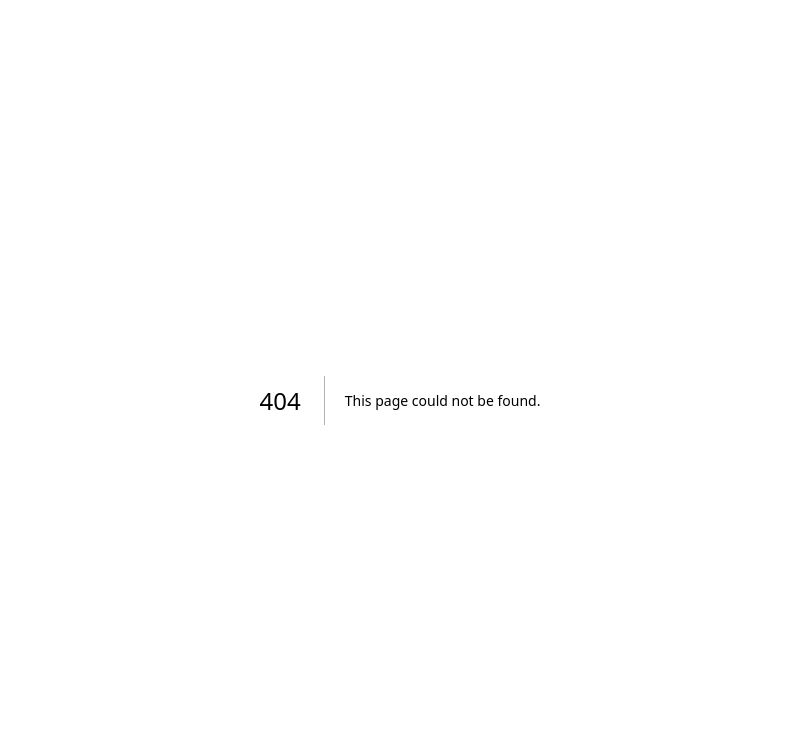
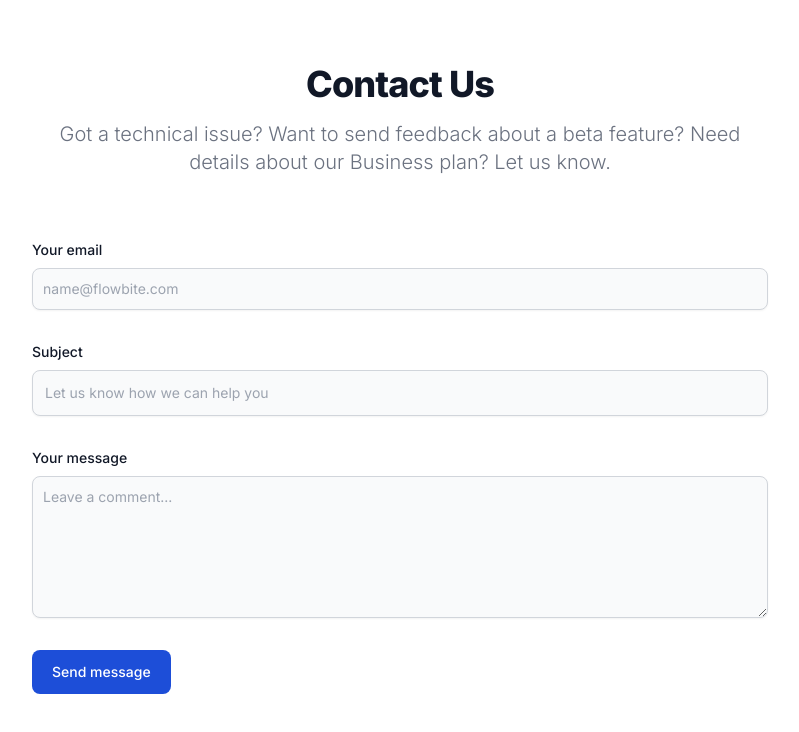
Before and after one commit to ArziBlack/Dice-Mart, a Next.js app: page /contact in a window 1280 px wide. Before the commit this address had no page. Shown: the top 732 px of the page, without its empty margins (240-1039 px from the left). Built offline with nearby package versions, Linux system fonts and the light colour scheme.

Commit message:
feat: added pages...

```diff
--- /dev/null
+++ b/app/about-us/page.tsx
@@ -0,0 +1,7 @@
+import React from "react";
+
+const AboutUs = () => {
+  return <div>AboutUs</div>;
+};
+
+export default AboutUs;
--- a/app/components/Landing/Hero_1.tsx
+++ b/app/components/Landing/Hero_1.tsx
@@ -3,7 +3,7 @@ import React from "react";
 
 const Hero_1 = () => {
   return (
-    <section className="bg-white py-8 antialiased dark:bg-gray-900 md:py-16">
+    <section className="bg-white py-8 antialiased dark:bg-black-900 md:py-16">
       <div className="mx-auto grid max-w-screen-xl px-4 pb-8 md:grid-cols-12 lg:gap-12 lg:pb-16 xl:gap-0 pt-20">
         <div className="content-center justify-self-start md:col-span-7 md:text-start">
           <h1 className="mb-4 text-4xl font-extrabold leading-none tracking-tight dark:text-white md:max-w-2xl md:text-5xl xl:text-6xl">
--- a/app/components/Landing/NewsLetter.tsx
+++ b/app/components/Landing/NewsLetter.tsx
@@ -1,35 +1,49 @@
-import React from 'react'
+import React from "react";
 import Image from "next/image";
-import { FaMessage } from 'react-icons/fa6';
+import { FaMessage } from "react-icons/fa6";
 
 const NewsLetter = () => {
   return (
-    <div className='px-7 w-full bg-[#00172E]'>
+    <div className="px-7 w-full bg-[#00172E]">
       <div className="bg-dark text-white py-5 grid grid-cols-3 gap-3">
         <div className="flex items-start self-start">
-          <Image src="/assets/dice-logo.png" height="100" width={250} alt="logo" className="h-full w-full"/>
+          <Image
+            src="/assets/dice-logo.png"
+            height="100"
+            width={250}
+            alt="logo"
+            className="h-full w-full"
+          />
         </div>
         <div></div>
         <div className="text-lg flex flex-col">
-          <div className='flex flex-col'>
-            <h2 className='py-2'>NEED BLACK DICE ?</h2>
-            <span className='py-2 text-sm'>Subscribe to our newsletter to get updates on our latest offers!</span>
+          <div className="flex flex-col">
+            <h2 className="py-2">NEED BLACK DICE ?</h2>
+            <span className="py-2 text-sm">
+              Subscribe to our newsletter to get updates on our latest offers!
+            </span>
           </div>
           <div className="flex items-center justify-center border my-3 px-3 py-2 rounded-md bg-white text-stone-500">
-            <FaMessage  className=""/>
-            <input placeholder="Your Email..." className="bg-transparent w-full outline-none text-xs  pl-2"/>
+            <FaMessage className="" />
+            <input
+              placeholder="Your Email..."
+              className="bg-transparent w-full outline-none text-xs  pl-2"
+            />
           </div>
-          <div className="flex py-3">
-            <input type="checkbox" name="" id="" />
-            <div className='flex flex-wrap text-sm pl-3'>
-              <span>I agree to Black dice Privacy and Cookie Policy.<br/> You can unsubscribe from newsletters at any time</span>
+          <div className="flex py-3 items-start">
+            <input type="checkbox" name="" id="" className="mt-1" />
+            <div className="flex flex-wrap text-sm pl-3">
+              <span>
+                I agree to Black dice Privacy and Cookie Policy.
+                <br /> You can unsubscribe from newsletters at any time
+              </span>
               <span>I accept the Legal Terms</span>
             </div>
           </div>
         </div>
       </div>
     </div>
-  )
-}
+  );
+};
 
-export default NewsLetter
+export default NewsLetter;
--- a/app/components/Landing/TodayDeals.tsx
+++ b/app/components/Landing/TodayDeals.tsx
@@ -4,15 +4,15 @@ import { FaCaretRight } from "react-icons/fa";
 
 const TodayDeals = () => {
   return (
-    <div className="px-7 flex flex-col">
-      <div className="flex items-center justify-between py-3 px-5 w-full bg-[#00468B] text-white">
+    <div className="flex flex-col pt-10">
+      <div className="flex items-center justify-between py-3 px-5 w-full bg-[#00468B] max-w-screen-xl mx-auto text-white">
         <h2>Today Deals</h2>
         <div className="flex items-center">
           <span className="pr-2">See All</span>
           <FaCaretRight />
         </div>
       </div>
-      <div className="grid grid-cols-4 gap-4 mt-4">
+      <div className="grid grid-cols-4 gap-4 mt-4 max-w-screen-xl mx-auto">
         <div className="bg-white flex rounded-md w-full">
           <div className="w-28 h-28 rounded-md bg-[#55A4B2] w-1/3">
             <img
@@ -25,9 +25,13 @@ const TodayDeals = () => {
             <h2 className="font-[800]">Galaxy Note 5 pro</h2>
             <div className="flex w-full justify-between items-center">
               <span className="font-[800]">$14,000</span>
-              <span className="p-1 bg-stone-500 px-3 rounded-2xl text-white">-24%</span>
+              <span className="p-1 bg-stone-500 px-3 rounded-2xl text-white">
+                -24%
+              </span>
             </div>
-            <span className="text-stone-500"><s>70,000</s></span>
+            <span className="text-stone-500">
+              <s>70,000</s>
+            </span>
           </div>
         </div>
         <div className="bg-white flex rounded-md w-full">
@@ -42,9 +46,13 @@ const TodayDeals = () => {
             <h2 className="font-[800]">Galaxy Note 5 pro</h2>
             <div className="flex w-full justify-between items-center">
               <span className="font-[800]">$14,000</span>
-              <span className="p-1 bg-stone-500 px-3 rounded-2xl text-white">-24%</span>
+              <span className="p-1 bg-stone-500 px-3 rounded-2xl text-white">
+                -24%
+              </span>
             </div>
-            <span className="text-stone-500"><s>70,000</s></span>
+            <span className="text-stone-500">
+              <s>70,000</s>
+            </span>
           </div>
         </div>
         <div className="bg-white flex rounded-md w-full">
@@ -59,9 +67,13 @@ const TodayDeals = () => {
             <h2 className="font-[800]">Galaxy Note 5 pro</h2>
             <div className="flex w-full justify-between items-center">
               <span className="font-[800]">$14,000</span>
-              <span className="p-1 bg-stone-500 px-3 rounded-2xl text-white">-24%</span>
+              <span className="p-1 bg-stone-500 px-3 rounded-2xl text-white">
+                -24%
+              </span>
             </div>
-            <span className="text-stone-500"><s>70,000</s></span>
+            <span className="text-stone-500">
+              <s>70,000</s>
+            </span>
           </div>
         </div>
         <div className="bg-white flex rounded-md w-full">
@@ -76,9 +88,13 @@ const TodayDeals = () => {
             <h2 className="font-[800]">Galaxy Note 5 pro</h2>
             <div className="flex w-full justify-between items-center">
               <span className="font-[800]">$14,000</span>
-              <span className="p-1 bg-stone-500 px-3 rounded-2xl text-white">-24%</span>
+              <span className="p-1 bg-stone-500 px-3 rounded-2xl text-white">
+                -24%
+              </span>
             </div>
-            <span className="text-stone-500"><s>70,000</s></span>
+            <span className="text-stone-500">
+              <s>70,000</s>
+            </span>
           </div>
         </div>
         <div className="bg-white flex rounded-md w-full">
@@ -93,9 +109,13 @@ const TodayDeals = () => {
             <h2 className="font-[800]">Galaxy Note 5 pro</h2>
             <div className="flex w-full justify-between items-center">
               <span className="font-[800]">$14,000</span>
-              <span className="p-1 bg-stone-500 px-3 rounded-2xl text-white">-24%</span>
+              <span className="p-1 bg-stone-500 px-3 rounded-2xl text-white">
+                -24%
+              </span>
             </div>
-            <span className="text-stone-500"><s>70,000</s></span>
+            <span className="text-stone-500">
+              <s>70,000</s>
+            </span>
           </div>
         </div>
         <div className="bg-white flex rounded-md w-full">
@@ -110,9 +130,13 @@ const TodayDeals = () => {
             <h2 className="font-[800]">Galaxy Note 5 pro</h2>
             <div className="flex w-full justify-between items-center">
               <span className="font-[800]">$14,000</span>
-              <span className="p-1 bg-stone-500 px-3 rounded-2xl text-white">-24%</span>
+              <span className="p-1 bg-stone-500 px-3 rounded-2xl text-white">
+                -24%
+              </span>
             </div>
-            <span className="text-stone-500"><s>70,000</s></span>
+            <span className="text-stone-500">
+              <s>70,000</s>
+            </span>
           </div>
         </div>
         <div className="bg-white flex rounded-md w-full">
@@ -127,9 +151,13 @@ const TodayDeals = () => {
             <h2 className="font-[800]">Galaxy Note 5 pro</h2>
             <div className="flex w-full justify-between items-center">
               <span className="font-[800]">$14,000</span>
-              <span className="p-1 bg-stone-500 px-3 rounded-2xl text-white">-24%</span>
+              <span className="p-1 bg-stone-500 px-3 rounded-2xl text-white">
+                -24%
+              </span>
             </div>
-            <span className="text-stone-500"><s>70,000</s></span>
+            <span className="text-stone-500">
+              <s>70,000</s>
+            </span>
           </div>
         </div>
         <div className="bg-white flex rounded-md w-full">
@@ -144,9 +172,13 @@ const TodayDeals = () => {
             <h2 className="font-[800]">Galaxy Note 5 pro</h2>
             <div className="flex w-full justify-between items-center">
               <span className="font-[800]">$14,000</span>
-              <span className="p-1 bg-stone-500 px-3 rounded-2xl text-white">-24%</span>
+              <span className="p-1 bg-stone-500 px-3 rounded-2xl text-white">
+                -24%
+              </span>
             </div>
-            <span className="text-stone-500"><s>70,000</s></span>
+            <span className="text-stone-500">
+              <s>70,000</s>
+            </span>
           </div>
         </div>
       </div>
--- a/app/components/Landing/navbar_2.tsx
+++ b/app/components/Landing/navbar_2.tsx
@@ -4,48 +4,84 @@ import Dropdown from "../dropdown";
 import CheckoutDropdown from "../checkout-dd";
 import { navLinks } from "@/app/utils/links";
 import Link from "next/link";
+import { FaBars, FaTimes } from "react-icons/fa";
 
 const Navbar_2 = () => {
-  const [open, _] = useState(false);
+  const [open, setOpen] = useState(false);
+
   return (
-    <header className="max-w-screen">
+    <header className="w-full">
       <nav className="fixed top-0 right-0 left-0 w-screen z-50">
         <div
-          className={`bg-background/50 backdrop-blur-md border border-border rounded-lg p-4 shadow-lg lg:px-6 py-2.5 mt-2 dark:bg-background/50 flex ${
-            open && "flex-col"
-          } justify-between items-center md:mx-auto max-w-screen-xl`}
+          className={`bg-main-200 backdrop-blur-md border border-border rounded-lg p-4 shadow-lg lg:px-6 py-2.5 mt-2 dark:bg-main-600/50 flex justify-between items-center md:mx-auto max-w-screen-xl`}
         >
-          <div className="flex items-center space-x-8">
+          {/* Logo and Hamburger Menu */}
+          <div className="flex items-center justify-between w-full lg:w-auto">
             <div className="shrink-0">
               <Link href="/" className="flex items-center">
-                <span
-                  className={`self-center ${
-                    open && "pb-6"
-                  } text-base md:text-xl font-semibold whitespace-nowrap dark:text-white`}
-                >
+                <span className="text-base md:text-xl font-semibold whitespace-nowrap dark:text-white">
                   BLACK DICE
                 </span>
               </Link>
             </div>
-            <ul className="hidden lg:flex items-center justify-start gap-6 md:gap-8 py-3 sm:justify-center">
+            <button
+              className="text-gray-900 dark:text-white lg:hidden focus:outline-none"
+              onClick={() => setOpen(!open)}
+            >
+              {open ? (
+                <FaTimes className="h-6 w-6" />
+              ) : (
+                <FaBars className="h-6 w-6" />
+              )}
+            </button>
+          </div>
+
+          {/* Desktop Links */}
+          <ul
+            className={`hidden lg:flex items-center justify-start gap-6 md:gap-8 py-3`}
+          >
+            {navLinks.map((link, index) => (
+              <li key={index}>
+                <a
+                  href={link.path}
+                  title=""
+                  className="text-sm font-medium text-gray-900 hover:text-primary-700 dark:text-white dark:hover:text-primary-500"
+                >
+                  {link.name}
+                </a>
+              </li>
+            ))}
+          </ul>
+
+          {/* Right Section */}
+          <div className="hidden lg:flex items-center space-x-2">
+            <CheckoutDropdown />
+            <Dropdown />
+          </div>
+        </div>
+
+        {/* Mobile Menu */}
+        {open && (
+          <div className="lg:hidden bg-background/50 border border-border rounded-lg p-4 shadow-lg">
+            <ul className="flex flex-col gap-4">
               {navLinks.map((link, index) => (
                 <li key={index}>
                   <a
                     href={link.path}
                     title=""
-                    className="flex text-sm font-medium text-gray-900 hover:text-primary-700 dark:text-white dark:hover:text-primary-500"
+                    className="block text-sm font-medium text-gray-900 hover:text-primary-700 dark:text-white dark:hover:text-primary-500"
                   >
                     {link.name}
                   </a>
                 </li>
               ))}
             </ul>
+            <div className="mt-4 flex flex-col space-y-4">
+              <CheckoutDropdown />
+              <Dropdown />
+            </div>
           </div>
-          <div className="flex items-center lg:space-x-2">
-            <CheckoutDropdown />
-            <Dropdown />
-          </div>
-        </div>
+        )}
       </nav>
     </header>
   );
--- /dev/null
+++ b/app/contact/page.tsx
@@ -0,0 +1,71 @@
+import React from "react";
+
+const Contact = () => {
+  return (
+    <section className="bg-white dark:bg-gray-900">
+      <div className="py-8 lg:py-16 px-4 mx-auto max-w-screen-md">
+        <h2 className="mb-4 text-4xl tracking-tight font-extrabold text-center text-gray-900 dark:text-white">
+          Contact Us
+        </h2>
+        <p className="mb-8 lg:mb-16 font-light text-center text-gray-500 dark:text-gray-400 sm:text-xl">
+          Got a technical issue? Want to send feedback about a beta feature?
+          Need details about our Business plan? Let us know.
+        </p>
+        <form action="#" className="space-y-8">
+          <div>
+            <label
+              htmlFor="email"
+              className="block mb-2 text-sm font-medium text-gray-900 dark:text-gray-300"
+            >
+              Your email
+            </label>
+            <input
+              type="email"
+              id="email"
+              className="shadow-sm bg-gray-50 border border-gray-300 text-gray-900 text-sm rounded-lg focus:ring-primary-500 focus:border-primary-500 block w-full p-2.5 dark:bg-gray-700 dark:border-gray-600 dark:placeholder-gray-400 dark:text-white dark:focus:ring-primary-500 dark:focus:border-primary-500 dark:shadow-sm-light"
+              placeholder="name@flowbite.com"
+              required
+            />
+          </div>
+          <div>
+            <label
+              htmlFor="subject"
+              className="block mb-2 text-sm font-medium text-gray-900 dark:text-gray-300"
+            >
+              Subject
+            </label>
+            <input
+              type="text"
+              id="subject"
+              className="block p-3 w-full text-sm text-gray-900 bg-gray-50 rounded-lg border border-gray-300 shadow-sm focus:ring-primary-500 focus:border-primary-500 dark:bg-gray-700 dark:border-gray-600 dark:placeholder-gray-400 dark:text-white dark:focus:ring-primary-500 dark:focus:border-primary-500 dark:shadow-sm-light"
+              placeholder="Let us know how we can help you"
+              required
+            />
+          </div>
+          <div className="sm:col-span-2">
+            <label
+              htmlFor="message"
+              className="block mb-2 text-sm font-medium text-gray-900 dark:text-gray-400"
+            >
+              Your message
+            </label>
+            <textarea
+              id="message"
+              rows={6}
+              className="block p-2.5 w-full text-sm text-gray-900 bg-gray-50 rounded-lg shadow-sm border border-gray-300 focus:ring-primary-500 focus:border-primary-500 dark:bg-gray-700 dark:border-gray-600 dark:placeholder-gray-400 dark:text-white dark:focus:ring-primary-500 dark:focus:border-primary-500"
+              placeholder="Leave a comment..."
+            ></textarea>
+          </div>
+          <button
+            type="submit"
+            className="py-3 px-5 text-sm font-medium text-center text-white rounded-lg bg-primary-700 sm:w-fit hover:bg-primary-800 focus:ring-4 focus:outline-none focus:ring-primary-300 dark:bg-primary-600 dark:hover:bg-primary-700 dark:focus:ring-primary-800"
+          >
+            Send message
+          </button>
+        </form>
+      </div>
+    </section>
+  );
+};
+
+export default Contact;
--- /dev/null
+++ b/app/favourite/page.tsx
@@ -0,0 +1,7 @@
+import React from "react";
+
+const Favourite = () => {
+  return <div>Favourite</div>;
+};
+
+export default Favourite;
--- /dev/null
+++ b/app/gift_cards/page.tsx
@@ -0,0 +1,7 @@
+import React from "react";
+
+const Gift_Card = () => {
+  return <div>Gift_Card</div>;
+};
+
+export default Gift_Card;
--- a/app/page.tsx
+++ b/app/page.tsx
@@ -20,7 +20,7 @@ import Navbar_2 from "./components/Landing/navbar_2";
 
 export default function Home() {
   return (
-    <main className="bg-[#292727] raleway">
+    <main className="bg-main-50 text-black-950 raleway">
       <Toast
         icon={ToastEnum.STREAK}
         message="hello"
--- a/app/utils/links.ts
+++ b/app/utils/links.ts
@@ -1,8 +1,8 @@
 export const navLinks = [
   { name: "Home", path: "/" },
-  { name: "Favorites", path: "/courses" },
-  { name: "Categories", path: "/instructor" },
-  { name: "Gift Cards", path: "/contact" },
+  { name: "Favorites", path: "/favourite" },
+  { name: "Categories", path: "" },
+  { name: "Gift Cards", path: "/gift_cards" },
   { name: "Contact us", path: "/contact" },
   { name: "About", path: "/about-us" },
 ];
--- a/tailwind.config.ts
+++ b/tailwind.config.ts
@@ -13,6 +13,47 @@ const config: Config = {
         "gradient-conic":
           "conic-gradient(from 180deg at 50% 50%, var(--tw-gradient-stops))",
       },
+      colors: {
+        primary: {
+          "50": "#eff6ff",
+          "100": "#dbeafe",
+          "200": "#bfdbfe",
+          "300": "#93c5fd",
+          "400": "#60a5fa",
+          "500": "#3b82f6",
+          "600": "#2563eb",
+          "700": "#1d4ed8",
+          "800": "#1e40af",
+          "900": "#1e3a8a",
+          "950": "#172554",
+        },
+        black: {
+          "50": "#f9fafb",
+          "100": "#f3f4f6",
+          "200": "#e5e7eb",
+          "300": "#d1d5db",
+          "400": "#9ca3af",
+          "500": "#6b7280",
+          "600": "#4b5563",
+          "700": "#374151",
+          "800": "#1f2937",
+          "900": "#111827",
+          "950": "#0b0f17",
+        },
+        main: {
+          "50": "#e6f0f9", // Lightest shade of #00468b
+          "100": "#cce1f4",
+          "200": "#99c3e9",
+          "300": "#66a5de",
+          "400": "#3387d3",
+          "500": "#00468b", // Base color
+          "600": "#003c7a",
+          "700": "#003369",
+          "800": "#002959",
+          "900": "#001f48",
+          "950": "#001637",
+        },
+      },
     },
   },
   plugins: [],
```
